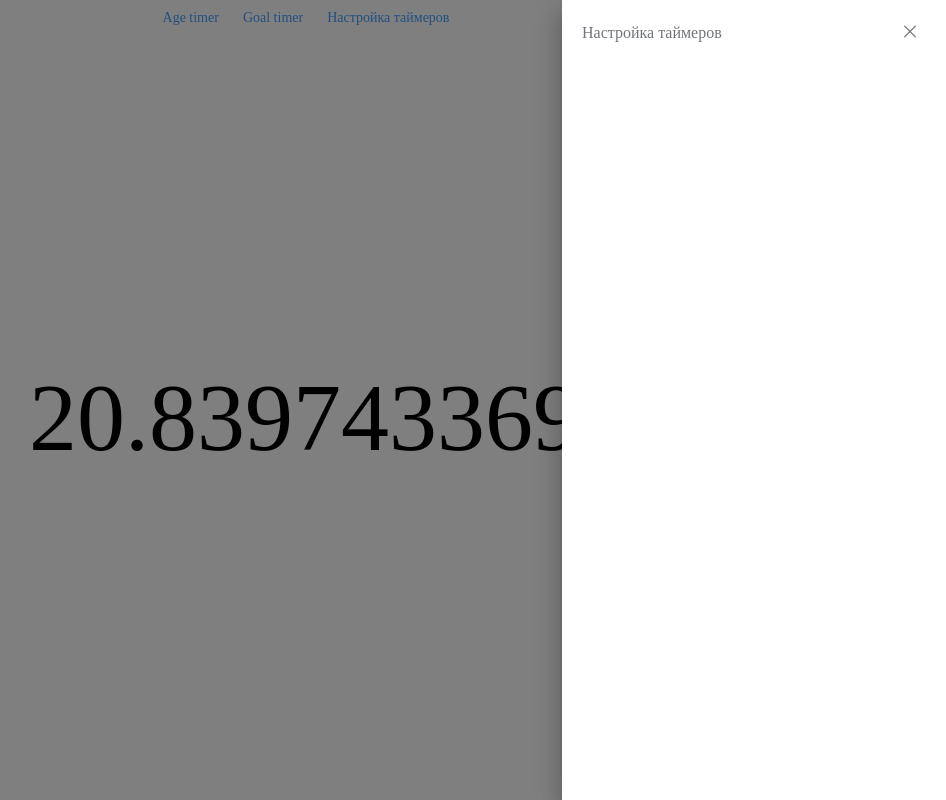
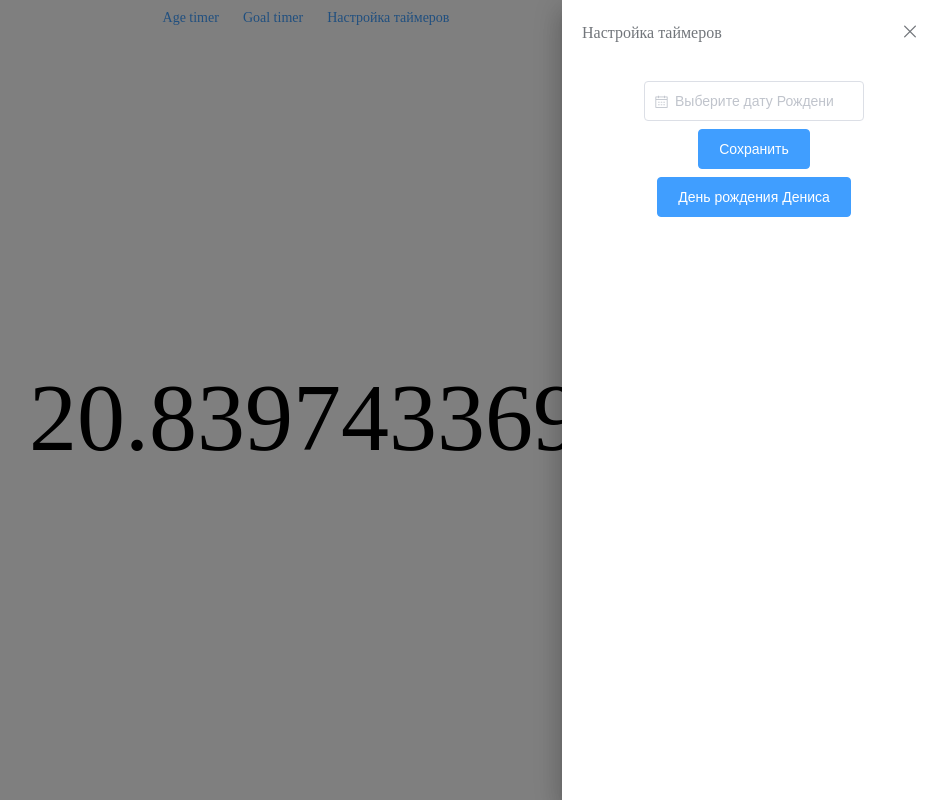
Before and after one commit to DenysBabin/Tag-Time-front-2, a Vue app: page /timers in a window 1280 px wide. Both pictures are taken after a click on the link "Настройка таймеров". Shown: the whole page, without its empty margins (334-1280 px from the left). Built offline with nearby package versions, Linux system fonts and the light colour scheme.

Commit message:
Add local Setings for Timer

```diff
--- a/src/components/examples/Timer.vue
+++ b/src/components/examples/Timer.vue
@@ -11,6 +11,7 @@
         <el-link type="primary" @click="drawer = true">Настройка таймеров</el-link>
       </div>
     </div>
+
     <div class="timer-show">
       <div class="timer-1" v-if="timerName === 'Age'">
         {{ timerAge }}
@@ -25,6 +26,17 @@
       :visible.sync="drawer"
       :direction="direction"
       :before-close="handleClose">
+      <div class="drawer">
+        <el-date-picker
+          class="drawer-item"
+          v-model="birthDay"
+          type="date"
+          placeholder="Выберите дату Рождения">
+        </el-date-picker>
+
+        <el-button class="drawer-item" type="primary" @click="changeStartDate()">Сохранить</el-button>
+        <el-button class="drawer-item" type="primary" @click="changeStartDateToDenys()">День рождения Дениса</el-button>
+      </div>
 
     </el-drawer>
   </div>
@@ -42,7 +54,9 @@ export default {
       timerGoal: '',
       startDate: '',
       endDate: '',
-      timerName: 'Age'
+      timerName: 'Age',
+      birthDay: '',
+      birthdayDenys: '2000-12-15T22:20:00'
     }
   },
   mounted () {
@@ -51,7 +65,14 @@ export default {
   },
   methods: {
     setTimerAge () {
-      this.startDate = new Date('2000-12-15T22:20:00')
+      const localBirthDay = JSON.parse(localStorage.getItem('birthdayTimer'))
+
+      if (localBirthDay) {
+        this.startDate = new Date(localBirthDay)
+      } else {
+        this.startDate = new Date(this.birthdayDenys)
+      }
+
       setInterval(() => {
         this.timerAge = this.getNumber(new Date() - this.startDate, 'y')
       }, 50)
@@ -77,11 +98,20 @@ export default {
       this.timerName = 'Goal'
     },
     handleClose (done) {
-      this.$confirm('Are you sure you want to close this?')
-        .then(_ => {
-          done()
-        })
-        .catch(_ => {})
+      done()
+      // this.$confirm('Are you sure you want to close this?')
+      //   .then(_ => {
+      //     done()
+      //   })
+      //   .catch(_ => {})
+    },
+    changeStartDate () {
+      this.startDate = this.birthDay
+      localStorage.setItem('birthdayTimer', JSON.stringify(this.startDate))
+    },
+    changeStartDateToDenys () {
+      this.startDate = new Date(this.birthdayDenys)
+      localStorage.setItem('birthdayTimer', JSON.stringify(this.startDate))
     }
   },
   computed: {
@@ -89,7 +119,11 @@ export default {
 }
 </script>
 
-<style scoped>
+<style lang="scss" scoped>
+::v-deep .el-button+.el-button {
+  margin-left: 0;
+}
+
 .timers-page {
   height: 100vh;
   display: flex;
@@ -118,4 +152,14 @@ export default {
 .timer-item {
   padding: 8px 12px;
 }
+
+.drawer {
+  display: flex;
+  justify-content: center;
+  flex-direction: column;
+}
+
+.drawer-item {
+  margin: 4px auto !important;
+}
 </style>
```
